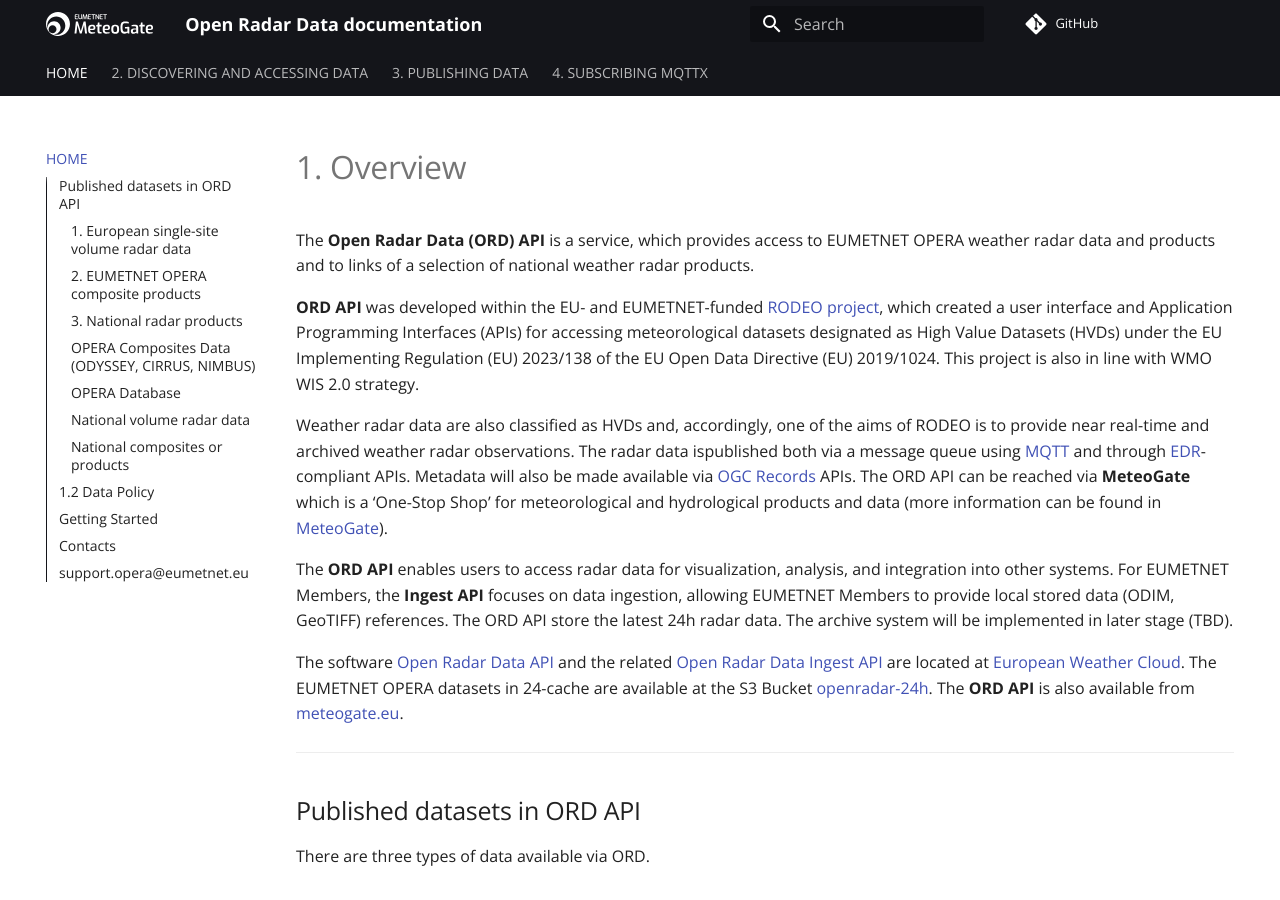
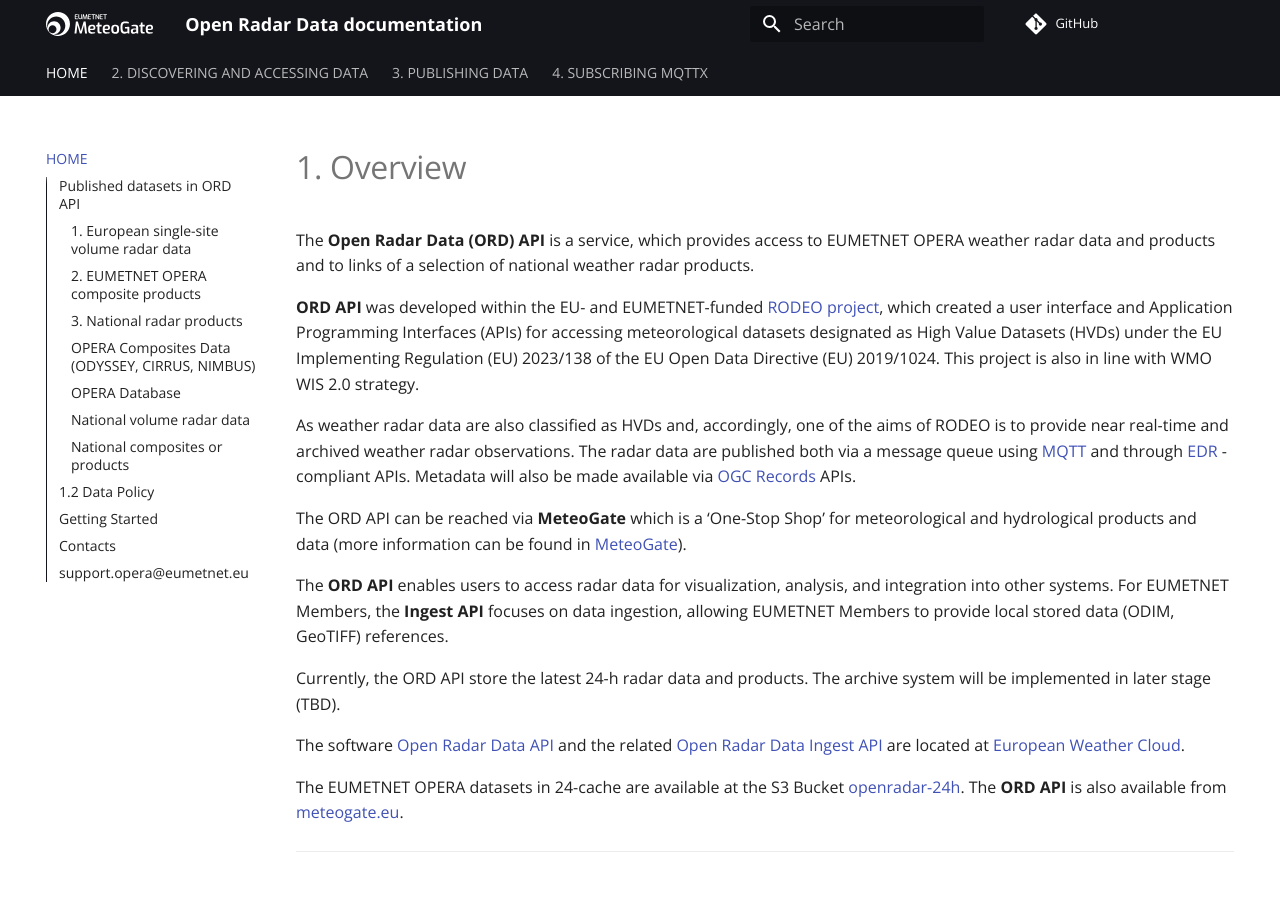
Before and after one commit to EUMETNET/openradardata-documentation, an MkDocs documentation site: the page built from docs/1-ORD-API-overview.md, in a window 1280 px wide and 900 px high. Built offline with MkDocs 1.6.1 and Material for MkDocs 9.7.7, drawn with Linux system fonts in a browser that asks for light colours; comment, search, counter and statistics services are not loaded.

Commit message:
Update 1-ORD-API-overview.md

```diff
--- a/docs/1-ORD-API-overview.md
+++ b/docs/1-ORD-API-overview.md
@@ -4,11 +4,17 @@
 
 **ORD API** was developed within the EU- and EUMETNET-funded [RODEO project](https://rodeo-project.eu/), which created a user interface and Application Programming Interfaces (APIs) for accessing meteorological datasets designated as High Value Datasets (HVDs) under the EU Implementing Regulation (EU) 2023/138 of the EU Open Data Directive (EU) 2019/1024. This project is also in line with WMO WIS 2.0 strategy.
 
-Weather radar data are also classified as HVDs and, accordingly, one of the aims of RODEO is to provide near real-time and archived weather radar observations. The radar data ispublished both via a message queue using [MQTT](https://mqtt.org/) and through [EDR](https://ogcapi.ogc.org/edr/)-compliant APIs. Metadata will also be made available via [OGC Records](https://ogcapi.ogc.org/records/) APIs. The ORD API can be reached via **MeteoGate** which is a ‘One-Stop Shop’ for meteorological and hydrological products and data (more information can be found in [MeteoGate](https://meteogate.eu/)).
+As weather radar data are also classified as HVDs and, accordingly, one of the aims of RODEO is to provide near real-time and archived weather radar observations. The radar data are published both via a message queue using [MQTT](https://mqtt.org/) and through [EDR](https://ogcapi.ogc.org/edr/) - compliant APIs. Metadata will also be made available via [OGC Records](https://ogcapi.ogc.org/records/) APIs.
 
-The **ORD API** enables users to access radar data for visualization, analysis, and integration into other systems. For EUMETNET Members, the **Ingest API** focuses on data ingestion, allowing EUMETNET Members to provide local stored data (ODIM, GeoTIFF) references. The ORD API store the latest 24h radar data. The archive system will be implemented in later stage (TBD).
+The ORD API can be reached via **MeteoGate** which is a ‘One-Stop Shop’ for meteorological and hydrological products and data (more information can be found in [MeteoGate](https://meteogate.eu/)).
 
-The software [Open Radar Data API](https://radar.meteogate.eu/api/) and the related [Open Radar Data Ingest API](https://radar.meteogate.eu/ingest/) are located at [European Weather Cloud](https://europeanweather.cloud/). The EUMETNET OPERA datasets in 24-cache are available at the S3 Bucket [openradar-24h](https://s3.waw3-1.cloudferro.com/openradar-24h/). The **ORD API** is also available from [meteogate.eu](https://api.meteogate.eu/ord/edr).
+The **ORD API** enables users to access radar data for visualization, analysis, and integration into other systems. For EUMETNET Members, the **Ingest API** focuses on data ingestion, allowing EUMETNET Members to provide local stored data (ODIM, GeoTIFF) references.
+
+Currently, the ORD API store the latest 24-h radar data and products. The archive system will be implemented in later stage (TBD).
+
+The software [Open Radar Data API](https://radar.meteogate.eu/api/) and the related [Open Radar Data Ingest API](https://radar.meteogate.eu/ingest/) are located at [European Weather Cloud](https://europeanweather.cloud/).
+
+The EUMETNET OPERA datasets in 24-cache are available at the S3 Bucket [openradar-24h](https://s3.waw3-1.cloudferro.com/openradar-24h/). The **ORD API** is also available from [meteogate.eu](https://api.meteogate.eu/ord/edr).
 
 ---
 
```
